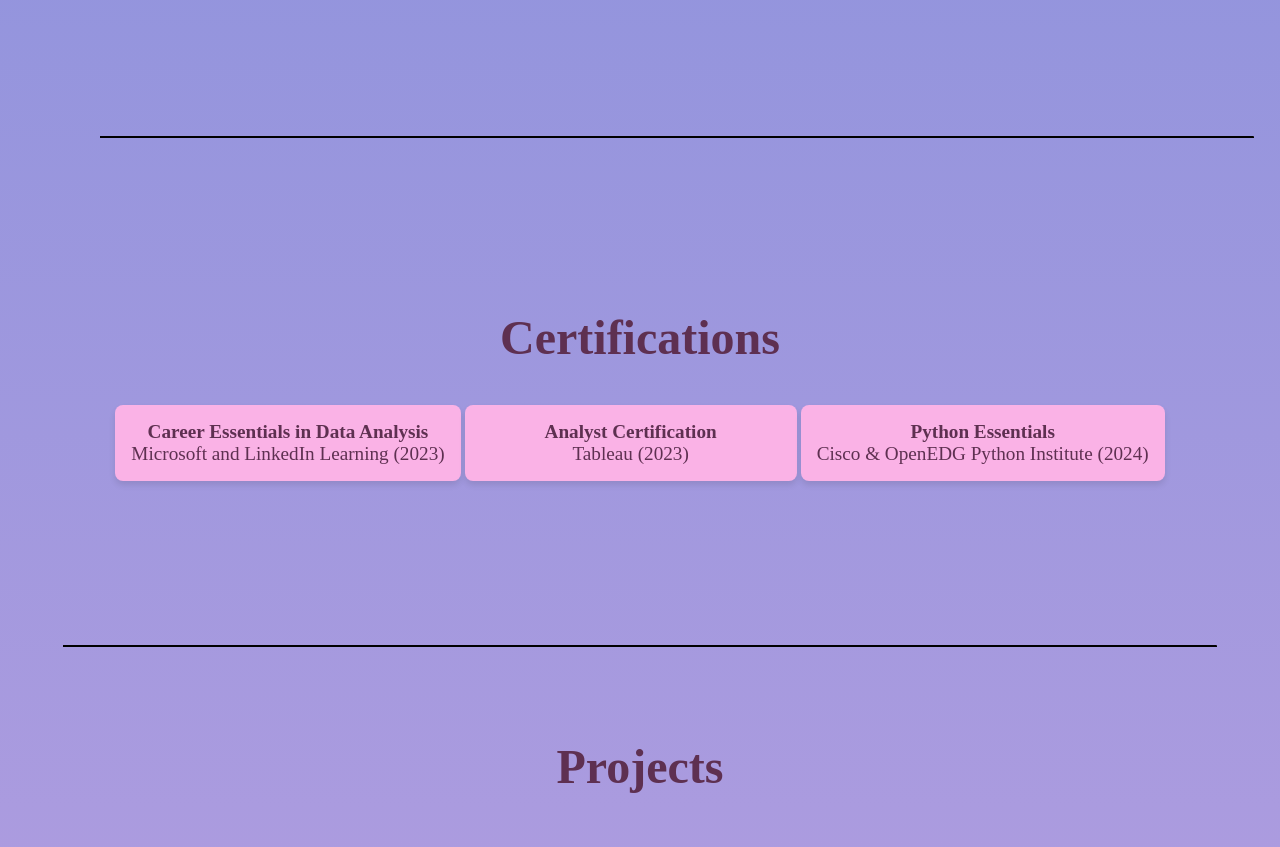
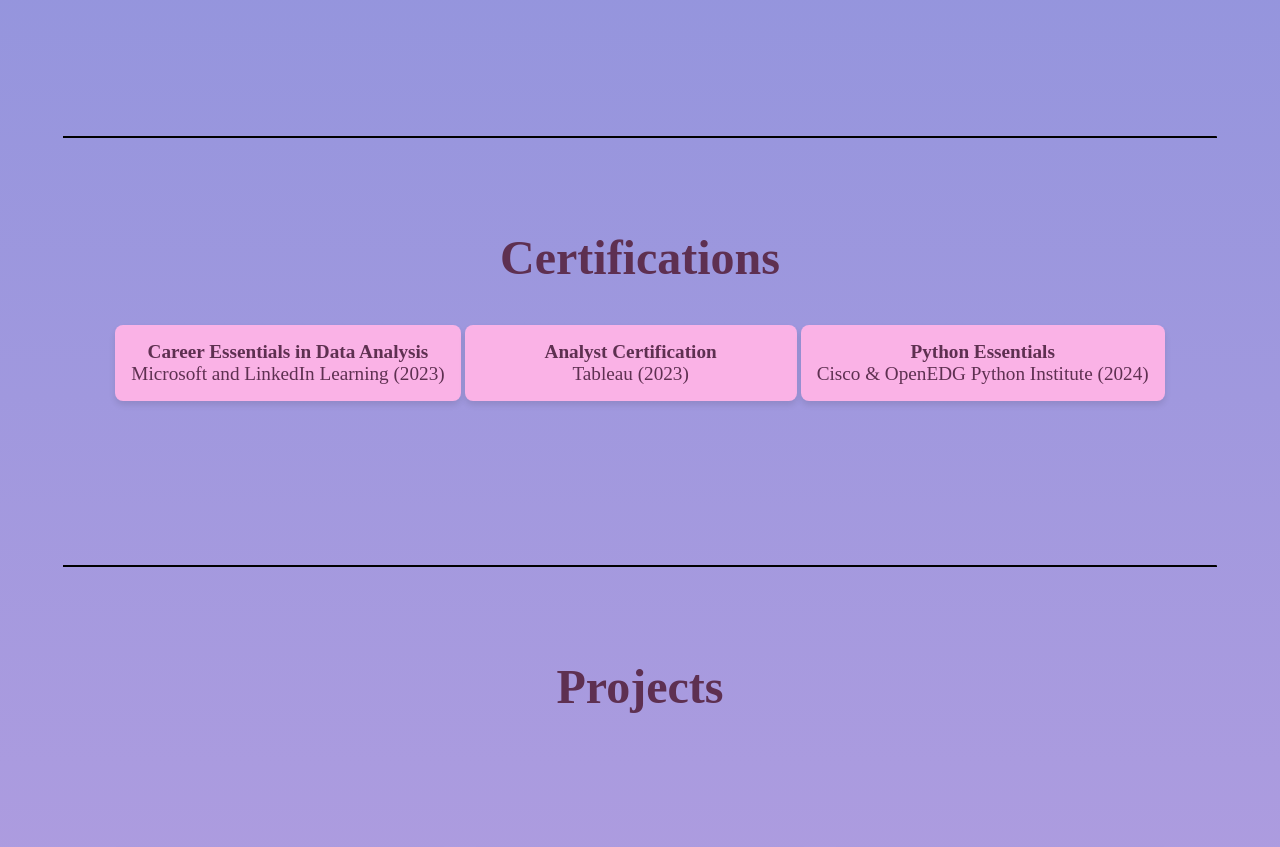
Before and after one commit to shubhisoni13/Portfolio13, a plain HTML site: page index.html in a window 1280 px wide. Shown: the part 2520-3367 px from the top of the page. Drawn offline with nearby package versions, Linux system fonts and the light colour scheme.

Commit message:
Update index.html

```diff
--- a/index.html
+++ b/index.html
@@ -113,7 +113,7 @@
 </section>
 
 
-    <hr style="margin: 100px;" id="certifications">
+    <hr style="margin-top: 100px;" id="certifications">
 
     <!-- Certifications Section -->
     <section class="certifications" style="text-align: center;padding: 2rem">
```
